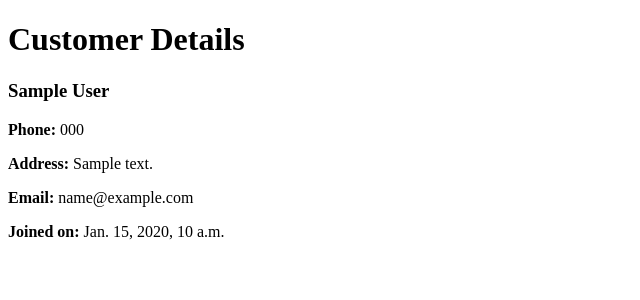
After one commit to MiriamWaithira/E-commerce_with_Django, a Django app: page /plp_ecommerce/customers/1 in a window 1280 px wide. The commit adds this page. Shown: the top 300 px of the page, without its empty margins (0-640 px from the left). Run offline with Django 5.2, Linux system fonts and the light colour scheme; tables that the repository leaves empty hold one stand-in row (values such as "Sample post").

Commit message:
Updated files

```diff
--- a/mayplpdjango/urls.py
+++ b/mayplpdjango/urls.py
@@ -20,6 +20,6 @@ from django.urls import include, path
 
 urlpatterns = [
     path('admin/', admin.site.urls),
-    path('', include('plp_ecommerce.urls')),
+    path('plp_ecommerce/', include('plp_ecommerce.urls')),
 
 ]
--- a/plp_ecommerce/models.py
+++ b/plp_ecommerce/models.py
@@ -6,4 +6,19 @@ class Product(models.Model):
     description = models.TextField()
     price = models.DecimalField(max_digits=10, decimal_places=2)
     image = models.ImageField(upload_to='products/')
+    Availaility = models.BooleanField(default= True)
+
+    def __str__(self):
+        return self.name
+
+class Customer(models.Model):
+    first_name = models.CharField(max_length=60)
+    last_name = models.CharField(max_length=60)
+    email = models.EmailField(unique=True)
+    phone = models.CharField(max_length=20, blank=True, null=True)
+    address = models.TextField(blank=True, null=True)
+    created_at = models.DateTimeField(auto_now_add=True)
+
+    def __str__(self):
+        return f"{self.first_name} {self.last_name} {self.email}"
     #add more fields
--- /dev/null
+++ b/plp_ecommerce/templates/plp_ecommerce/customer_detail.html
@@ -0,0 +1,23 @@
+<!DOCTYPE html>
+<html lang="en">
+<head>
+  <meta charset="UTF-8" />
+  <title>Customer List</title>
+  <meta name="viewport" content="width=device-width,initial-scale=1" />
+
+</head>
+<body>
+  <h1>Customer Details</h1>
+    <div class="container">
+
+        <div class="customer-details">
+            <h3> {{customer.first_name}} {{customer.last_name}} </h3>
+            <P><strong>Phone: </strong> {{customer.phone}}</P>
+            <P><strong>Address: </strong> {{customer.address}}</P>
+            <P><strong>Email: </strong> {{customer.email}}</P>
+            <P><strong>Joined on: </strong> {{customer.created_at}}</P>
+
+        </div>
+    </div>
+</body>
+</html>
--- a/plp_ecommerce/templates/plp_ecommerce/product_list.html
+++ b/plp_ecommerce/templates/plp_ecommerce/product_list.html
@@ -15,6 +15,7 @@
         <p> {{product.description}} </p>
         <p> Price: {{product.price}} </p>
         <img src="{{product.image.url}}" alt="{{product.name}}">
+        <p> Availability: {{product.available|yesno:"Yes,No"}} </p>
     </li>
     {% endfor %}
   </ul>
--- a/plp_ecommerce/urls.py
+++ b/plp_ecommerce/urls.py
@@ -1,6 +1,11 @@
 from django.urls import path
 from . import views
 
+app_name = 'plp_ecommerce'
+
 urlpatterns = [
-    path('product_list', views.product_list, name='product_list'),
+    path('', views.product_list, name='product_list'),
+    path('<int:pk>/', views.product_detail, name='product_detail'),
+    path('customers/', views.customer_list, name='customer_list'),
+    path('customers/<int:pk>', views.customer_detail, name='customer_detail'),
 ]
--- a/plp_ecommerce/views.py
+++ b/plp_ecommerce/views.py
@@ -1,10 +1,31 @@
-from django.shortcuts import render
-from . models import Product
+from django.shortcuts import get_object_or_404, render
+from . models import Customer, Product
 
 # Create your views here.
 def product_list(request):
     products = Product.objects.all()
     context = {
         'products': products
+        }
+    return render(request,'plp_ecommerce/product_list.html',context)
+
+def product_detail(request, pk):
+    product = get_object_or_404(Product, pk=pk)
+    context = {
+        'product': product
+        }
+    return render(request, 'plp_ecommerce/product_detail.html', context)
+
+def customer_list(request):
+    customers = Customer.objects.all()
+    context = {
+        'customers': customers
+        }
+    return render(request, 'plp_ecommerce/customer_list.html', context)
+
+def customer_detail(request, pk):
+    customer = get_object_or_404(Customer, pk=pk)
+    context = {
+        'customer': customer
     }
-    return render(request,'plp_ecommerce/product_list.html',context)
+    return render(request, 'plp_ecommerce/customer_detail.html', context)
```
Also changed, not shown: plp_ecommerce/templates/plp_ecommerce/customer_list.html (added, +23 -0 lines), plp_ecommerce/templates/plp_ecommerce/product_detail.html (added, +25 -0 lines), db.sqlite3, plp_ecommerce/migrations/0002_product_availaility.py (added), plp_ecommerce/migrations/0003_customer.py (added).
